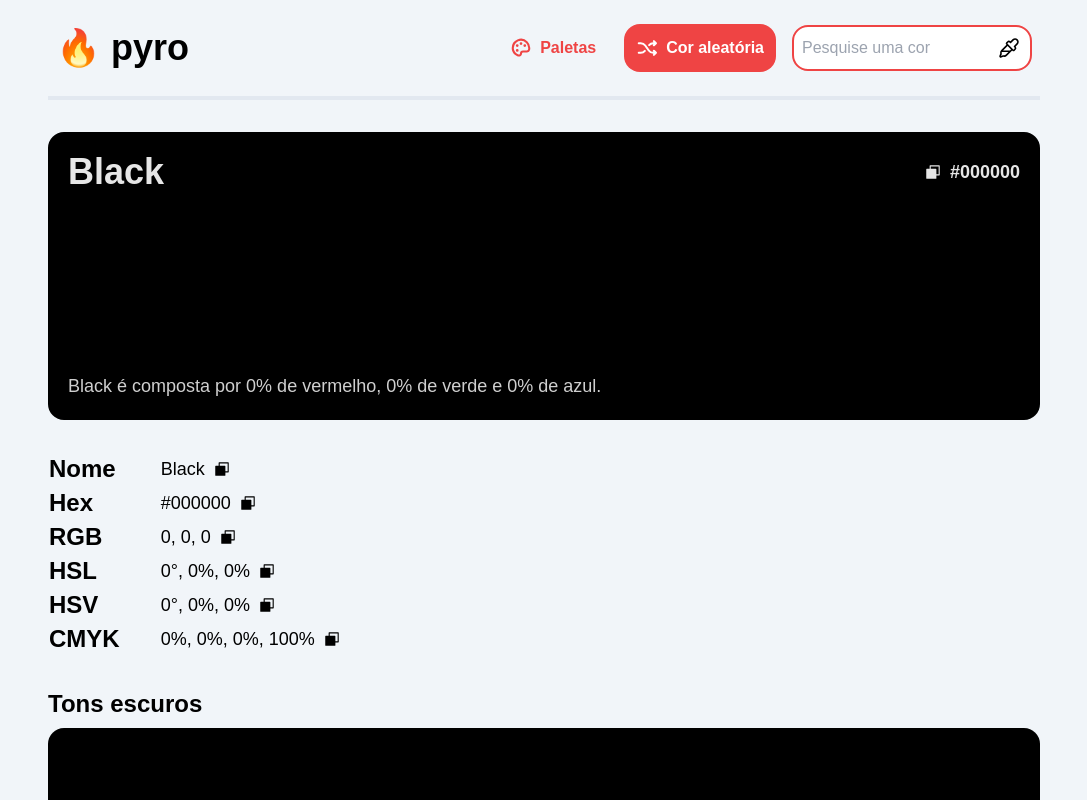
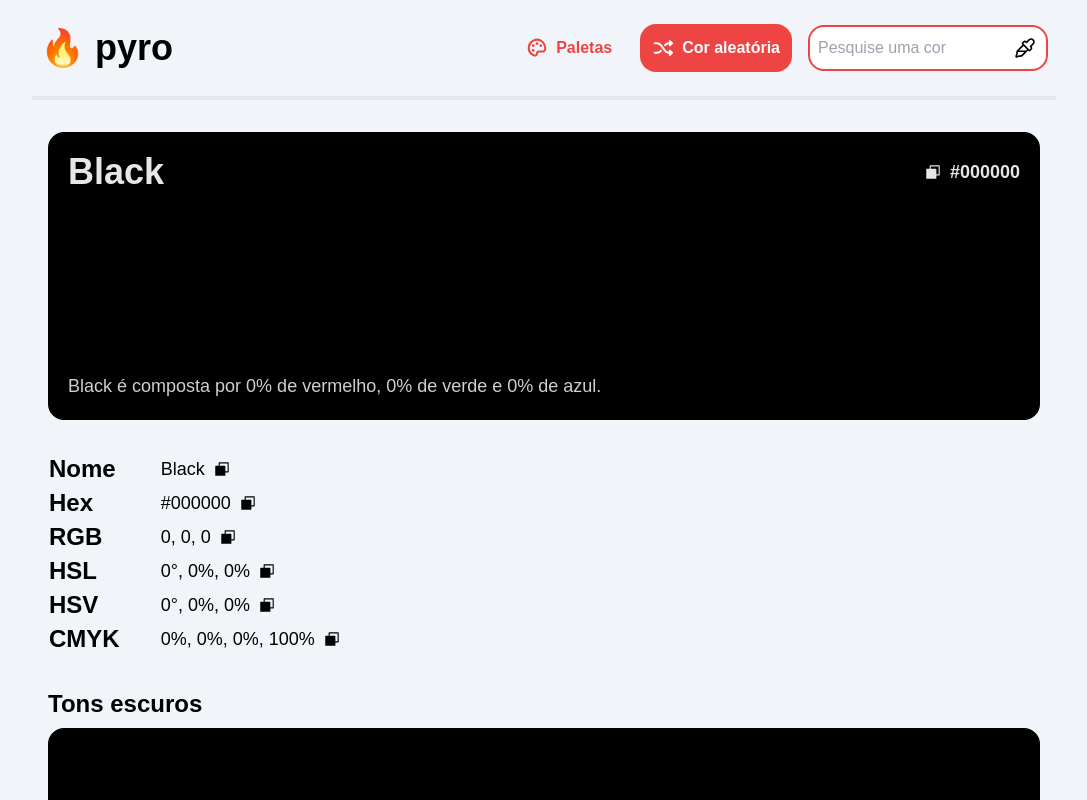
Before and after one commit to gukodev/pyro, a Next.js app: page /000000 in a window 1280 px wide. Shown: the top 800 px of the page, without its empty margins (96-1183 px from the left). Built offline with nearby package versions, Linux system fonts and the light colour scheme; a web font is replaced by a local one.

Commit message:
Change navbar parent

```diff
--- a/src/app/[color]/page.tsx
+++ b/src/app/[color]/page.tsx
@@ -73,8 +73,8 @@ export default async function ColorPage({ params }: ColorPageProps) {
         <>
             <main className='mb-48'>
                 <RegenerateColorMobileButton />
+                <NavBar />
                 <div className='w-full max-w-screen-lg mx-auto px-4'>
-                    <NavBar />
                     <div className='flex flex-col gap-8'>
                         <ColorCard data={data} />
                         <ColorDetails data={data} />
```
